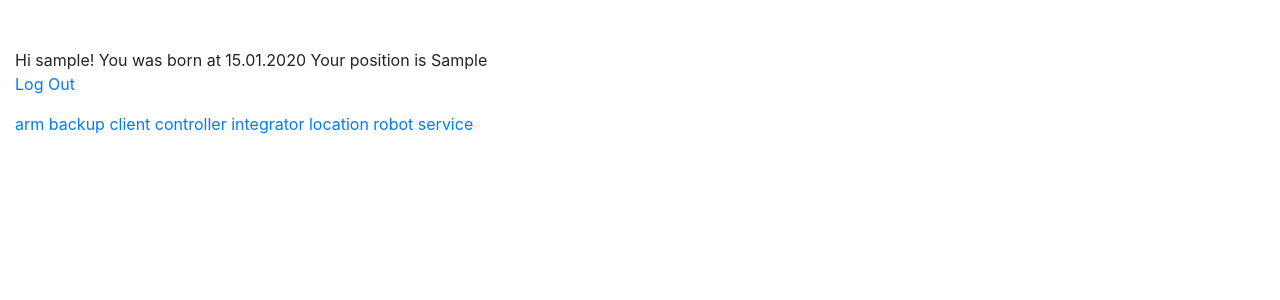
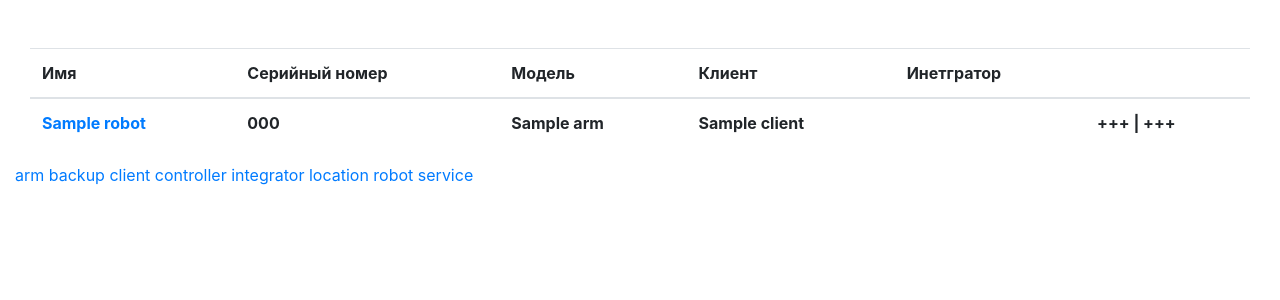
Before and after one commit to dm-bogachev/RobotsDatabase, a Django app: page / in a window 1280 px wide. Shown: the part 80-380 px from the top of the page. Run offline with Django 3.2, Linux system fonts and the light colour scheme; a user stored in the database is signed in; tables that the repository leaves empty hold one stand-in row (values such as "Sample post"); lists and menus that the app fills with data are empty; some libraries are stand-ins or nearby versions.

Commit message:
CRUD for robot
Added full CRUD-system for robot model
Some html+css changes

```diff
--- a/robots/urls.py
+++ b/robots/urls.py
@@ -10,6 +10,9 @@ urlpatterns = [
     path('integrator/create', IntegratorCreateView.as_view(), name='integrator_create'),
     path('location/create', LocationCreateView.as_view(), name='location_create'),
     path('robot/create', RobotCreateView.as_view(), name='robot_create'),
+    path('robot/read/<int:pk>', RobotReadView.as_view(), name='robot_read'),
+    path('robot/update/<int:pk>', RobotUpdateView.as_view(), name='robot_update'),
+    path('robot/delete/<int:pk>', RobotDeleteView.as_view(), name='robot_delete'),
     path('service/create', ServiceCreateView.as_view(), name='service_create'),
 
 ]
--- a/robots/views.py
+++ b/robots/views.py
@@ -5,8 +5,10 @@ from django.http import request
 from django.contrib.auth.mixins import LoginRequiredMixin
 
 
-class HomePageView(TemplateView):
+class HomePageView(LoginRequiredMixin, ListView):
+    model = Robot
     template_name = 'robots/home.html'
+    login_url = 'login'
 
 
 class ArmCreateView(LoginRequiredMixin, CreateView):
@@ -103,6 +105,67 @@ class RobotCreateView(LoginRequiredMixin, CreateView):
         return reverse_lazy('home')
 
 
+class RobotReadView(LoginRequiredMixin, DetailView):
+    template_name = 'robots/robot/read.html'
+    model = Robot
+    fields = '__all__'
+    login_url = 'login'
+
+    @staticmethod
+    def all_clients():
+        return Client.objects.all()
+
+    @staticmethod
+    def all_arms():
+        return Arm.objects.all()
+
+    @staticmethod
+    def all_controllers():
+        return Controller.objects.all()
+
+    @staticmethod
+    def all_integrator():
+        return Integrator.objects.all()
+
+    def get_success_url(self):
+        return reverse_lazy('home')
+
+
+class RobotUpdateView(LoginRequiredMixin, UpdateView):
+    model = Robot
+    template_name = 'robots/robot/update.html'
+    fields = '__all__'
+    login_url = 'login'
+
+    @staticmethod
+    def all_clients():
+        return Client.objects.all()
+
+    @staticmethod
+    def all_arms():
+        return Arm.objects.all()
+
+    @staticmethod
+    def all_controllers():
+        return Controller.objects.all()
+
+    @staticmethod
+    def all_integrator():
+        return Integrator.objects.all()
+
+    def get_success_url(self):
+        return reverse_lazy('robot_read', kwargs={'pk': self.kwargs['pk']})
+
+
+class RobotDeleteView(LoginRequiredMixin, DeleteView):
+    model = Robot
+    template_name = 'robots/robot/delete.html'
+    login_url = 'login'
+
+    def get_success_url(self):
+        return reverse_lazy('home')
+
+
 class ServiceCreateView(LoginRequiredMixin, CreateView):
     model = Service
     template_name = 'robots/service/create.html'
--- /dev/null
+++ b/static/robots/css/home.css
@@ -0,0 +1,3 @@
+table.table-robot-list {
+    font-size: 18;
+}
--- a/templates/robots/home.html
+++ b/templates/robots/home.html
@@ -2,14 +2,53 @@
 {% block title %}Список роботов{% endblock title %}
 
 {% block content %}
-    {% if user.is_authenticated %}
-        Hi {{ user.username }}! You was born at {{ user.birthday }}
-        Your position is {{ user.position }}
-        <p><a href="{% url 'logout' %}">Log Out</a></p>
-    {% else %}
-        <p>You are not logged in</p>
-        <a href="{% url 'login' %}">Log In</a>
-    {% endif %}
+    {#    {% if user.is_authenticated %}#}
+    {#        Hi {{ user.username }}! You was born at {{ user.birthday }}#}
+    {#        Your position is {{ user.position }}#}
+    {#        <p><a href="{% url 'logout' %}">Log Out</a></p>#}
+    {#    {% else %}#}
+    {#        <p>You are not logged in</p>#}
+    {#        <a href="{% url 'login' %}">Log In</a>#}
+    {#    {% endif %}#}
+
+    <div class="container-fluid">
+        <table class="table table-robot-list table-sort">
+            <thead class="thead-default">
+            <tr>
+                <th>Имя</th>
+                <th>Серийный номер</th>
+                <th>Модель</th>
+                <th>Клиент</th>
+                <th>Инетгратор</th>
+                <th></th>
+            </tr>
+            </thead>
+            <tbody>
+            {% for robot in object_list %}
+                <tr>
+                    <th><a href="{% url 'robot_read' robot.pk %}">{{ robot.name }}</a></th>
+                    <th>{{ robot.serial_number }}</th>
+                    <th>{{ robot.model_id }}</th>
+                    <th>{{ robot.client_id }}</th>
+                    <th>
+                        {% if robot.sh_id != None %}
+                            {{ robot.sh_id }}
+                        {% endif %}
+                    </th>
+{#                    <th><a href="{% url 'robot_Update' robot.pk %}"><img#}
+{#                            src="{% static "img/actions/icon-changelink.svg" %}"#}
+{#                            style="min-width: 24px; align-self: center" ;/>#}
+{#                        <!-- Изменить--></a> | <a#}
+{#                            href="{% url 'robot_Delete' robot.pk %}"><img#}
+{#                            src="{% static "img/actions/icon-delete.svg" %}"#}
+{#                            style="min-width: 24px" ;/><!-- Удалить--></a>#}
+                    <th>+++ | +++</th>
+                </tr>
+            {% endfor %}
+            </tbody>
+        </table>
+    </div>
+
     <a href="{% url 'arm_create' %}">arm</a>
     <a href="{% url 'backup_create' %}">backup</a>
     <a href="{% url 'client_create' %}">client</a>
```
Also changed, not shown: templates/robots/robot/delete.html (added, +12 -0 lines), templates/robots/robot/read.html (added, +70 -0 lines), templates/robots/robot/update.html (added, +20 -0 lines).
